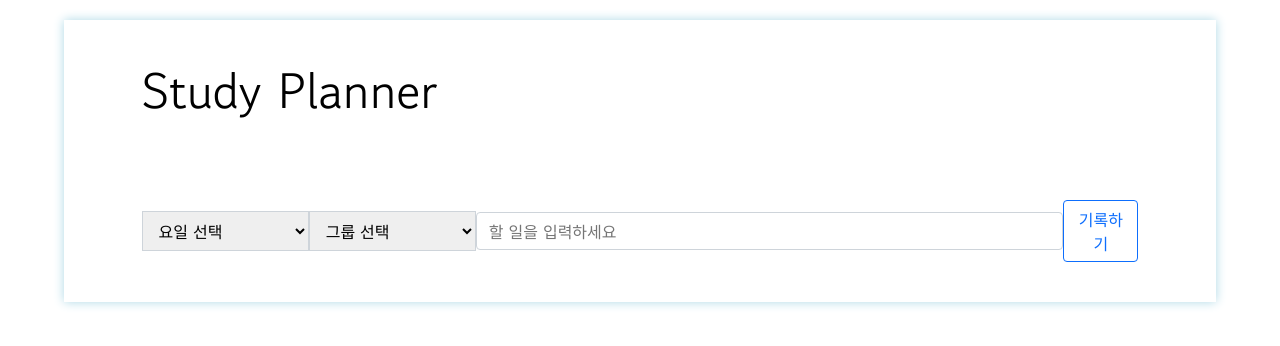
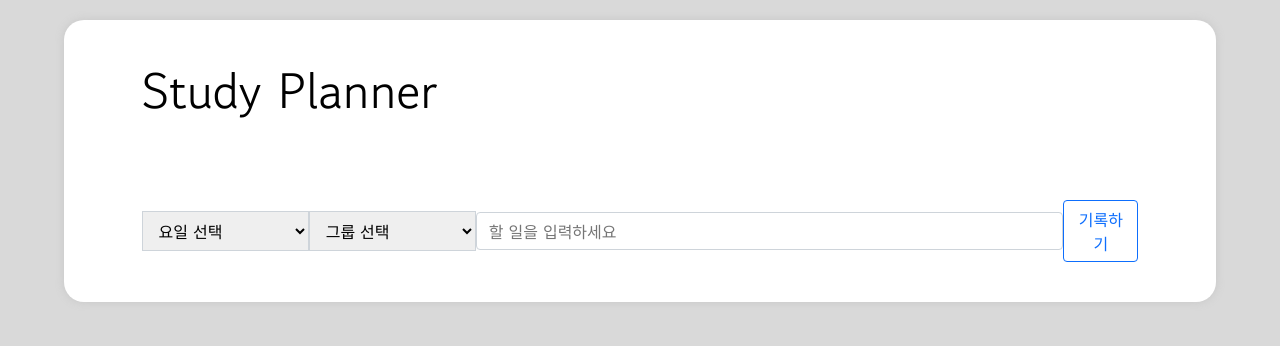
Before and after one commit to soolovepat/studyPlanner, a Flask app: page /input_form in a window 1280 px wide. Shown: the top 346 px of the page. Run offline with Flask 3, Linux system fonts and the light colour scheme.

Commit message:
기록하기 후 자동 페이지 이동_코드 누락 해결 css수정

```diff
--- a/app.py
+++ b/app.py
@@ -12,7 +12,7 @@ app.config['PREFERRED_URL_SCHEME'] = 'http'  # URL 스킴을 설정합니다.
 import threading
 import time
 from pymongo import MongoClient
-client = MongoClient('mongodb+srv://sparta:test@cluster0.ni7z7tt.mongodb.net/?retryWrites=true&w=majority')
+client = MongoClient('mongodb+srv://sparta:test@cluster0.efcklz9.mongodb.net/?retryWrites=true&w=majority')
 db = client.dbsparta
 
 #처음 화면
--- a/templates/input_form.html
+++ b/templates/input_form.html
@@ -32,17 +32,26 @@
       * {
         font-family: "Gowun Dodum", sans-serif;
       }
+      body {
+      background-color: #D9D9D9;
+      }
+
       .mybox0 {
         width: 90%;
         margin: 20px auto;
 
         color: #000;
-        box-shadow: 0px 0px 10px 0px lightblue;
+
+        border-radius: 20px;
+        box-shadow: 0px 0px 10px 0px #C7C7C7;
+        background-color: #fff;
+
         display: flex;
         flex-direction: column;
         align-items: center;
         justify-content: center;
       }
+
 
       .mybox > h1 {
         max-width: 75%;
@@ -201,7 +210,7 @@
         .then((response) => response.json())
         .then((data) => {
           alert(data["msg"]);
-          window.location.reload();
+          window.location.href = "/form_view"; // 기록 후 form_view.html로 페이지 이동
         });
       }
 
```
Also changed, not shown: templates/form_view.html (+10 -1 lines), templates/index.html (+9 -1 lines).
